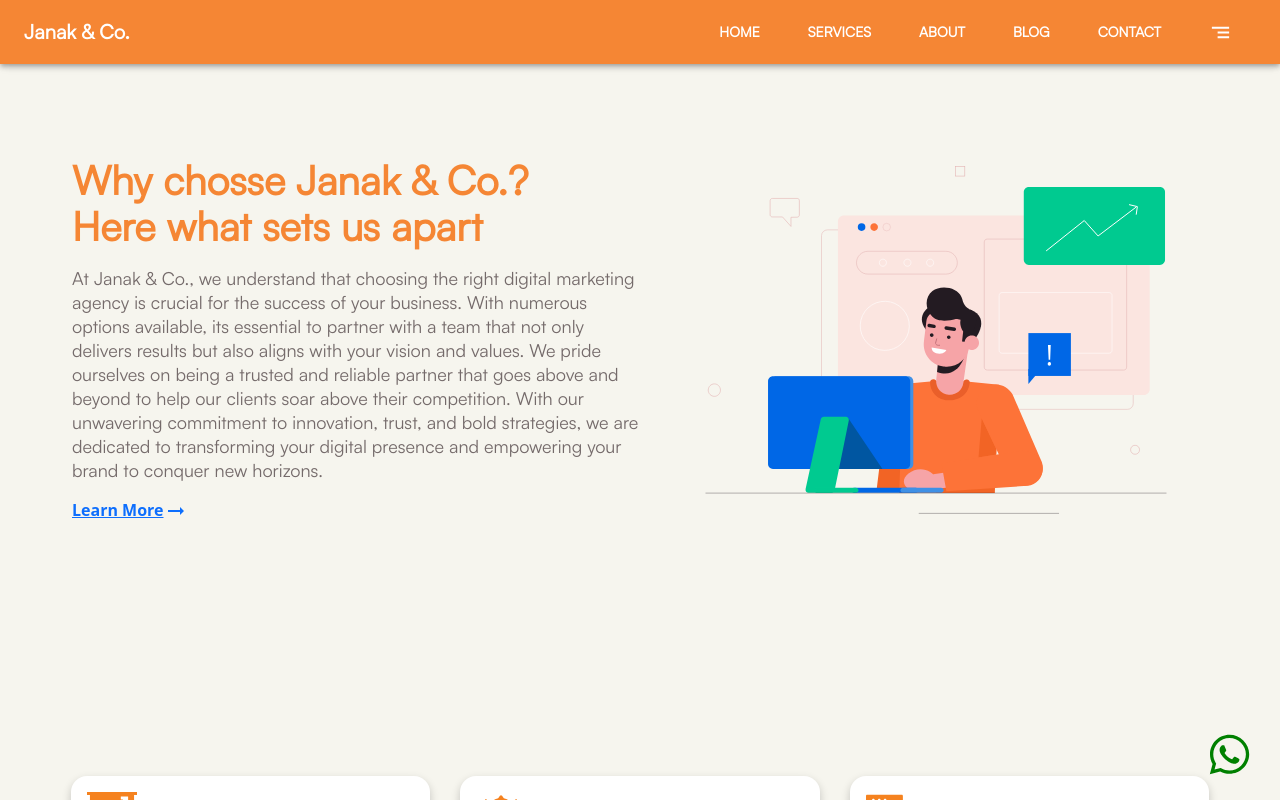
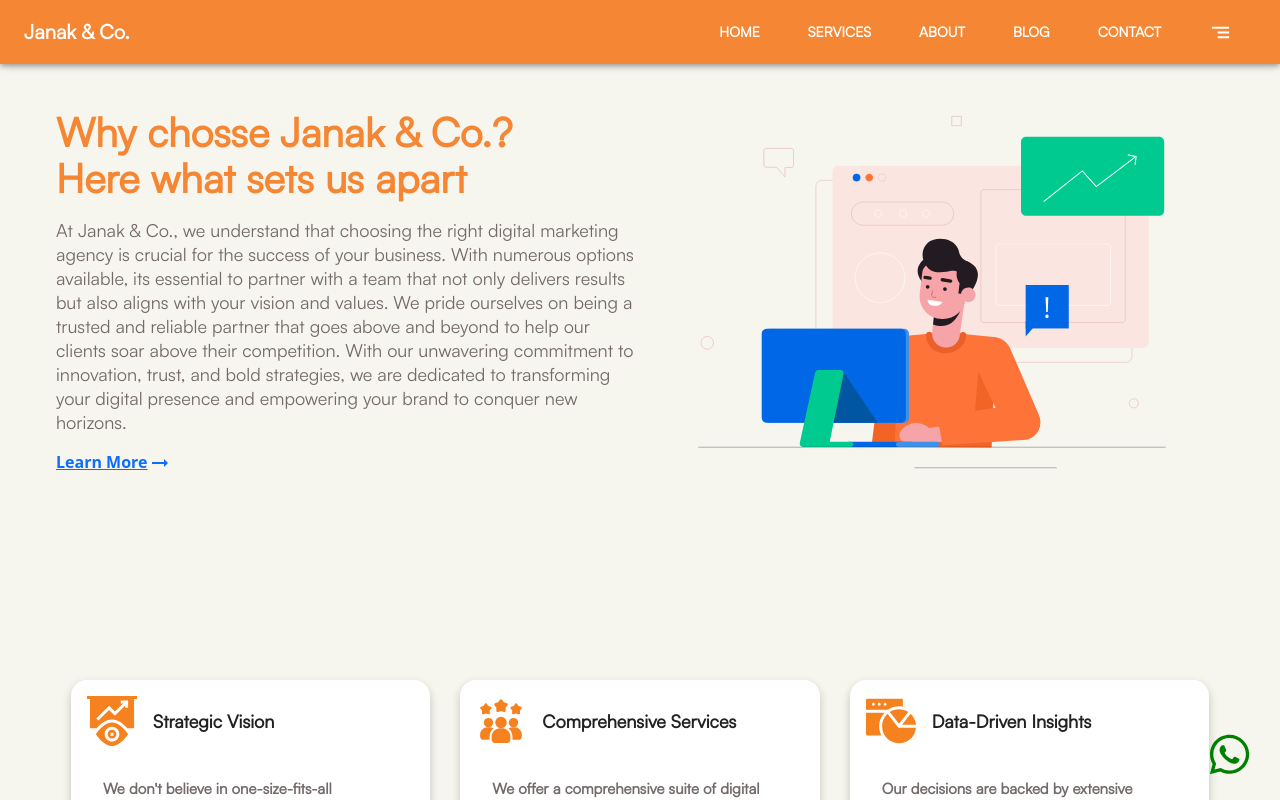
Before and after one commit to SACHINQEEP/janak_co, a React (Create React App) app: page /why-us in a window 1280 px wide. Shown: the top 800 px of the page. Built offline with nearby package versions, Linux system fonts and the light colour scheme.

Commit message:
animaiton changes

```diff
--- a/src/features/WhyUs/why-us.component.tsx
+++ b/src/features/WhyUs/why-us.component.tsx
@@ -5,6 +5,7 @@ import { Link } from 'react-router-dom';
 import Typography from '@mui/material/Typography';
 // import { motion } from "framer-motion"
 
+import { Link as ScrollLink } from 'react-scroll';
 import Strategic from '../../assets/why choose us icon/Strategic Vision.svg'
 import Comprehensive from '../../assets/why choose us icon/Comprehensive Services.svg'
 import Driven from '../../assets/why choose us icon/Data-Driven Insights.svg'
@@ -89,7 +90,7 @@ export const WhyUsPageComponent = () => {
     }, [control, inView]);
 
     return (
-        <Grid component='section' container sx={{ pl: { md: 2 }, minHeight: { xs: '100dvh', md: '85dvh', lg: '85dvh', xl: '10dvh' }, display: 'flex', justifyContent: 'center', alignItems: 'center' }}>
+        <Grid component='section' container sx={{ pl: { sm: 2, md: 0, lg: 0 }, minHeight: { xs: '100dvh', sm: '75vh', md: '20dvh', lg: '20vh', xl: '10dvh' }, display: 'flex', justifyContent: 'center', alignItems: 'center' }}>
             <Grid item xs={12} sm={6} lg={6} md={6} sx={{ order: { xs: 2, sm: 1 } }}>
                 <motion.div
                     className="box"
@@ -127,18 +128,20 @@ export const WhyUsPageComponent = () => {
 
 const WhyUsComponent = () => {
     return (
+        <ScrollLink to="cardSection" smooth={true} duration={500} offset={-100}>
             <Box sx={{ margin: '0 0 6rem 0', padding: { md: '0 2rem' } }}>
                 <Container maxWidth="xl">
                     <CssBaseline />
                     <WhyUsPageComponent />
 
-                <Grid component='section' container mt={10} sx={{}}>
+                    <Grid id="cardSection" component='section' container mt={10} sx={{}}>
                         {Content.map((list, i) => (
                             <AppCard title={list.title} content={list.content} src={list.src} cardAlt={list.cardAlt} key={i + 1} />
                         ))}
                     </Grid>
                 </Container>
             </Box>
+        </ScrollLink>
     )
 };
 
--- a/src/features/shared/components/carousel.tsx
+++ b/src/features/shared/components/carousel.tsx
@@ -34,6 +34,7 @@ const CustomArrowButton = ({ type, splideRef }: any) => {
                 style={{ width: '100%', height: 'auto' }}
                 src={type === 'prev' ? leftArrow : rightArrow}
                 alt={type === 'prev' ? 'left arrow' : 'right arrow'}
+                data-splide-lazy="path-to-the-image"
             />
         </Box>
     );
@@ -50,6 +51,8 @@ const AppCustomCarousel = ({ data }: any) => {
         perPage: 3,
         rewind: true,
         arrows: false,
+        pagination: false,
+        // lazyLoad: 'nearby',
         breakpoints: {
             600: {
                 perPage: 1, // Show 1 slide in the mobile view
@@ -76,7 +79,7 @@ const AppCustomCarousel = ({ data }: any) => {
                     <CustomArrowButton type="next" splideRef={splideRef} />
                 </Grid>
             </Grid>
-            <Splide aria-label="My Favorite Images" ref={splideRef} options={splideOptions}>
+            <Splide aria-label="My Favorite Images" options={splideOptions} ref={splideRef} >
                 {data.map((list: any, i: any) => (
                     <SplideSlide key={i}>
                         <AppSliderCard key={i} title={list.title} description={list.description} imageLink={list.imageLink} />
```
Lines whose indentation alone changed are shown as unchanged.
